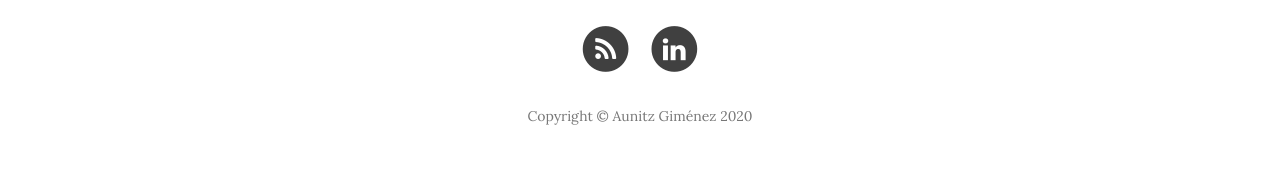
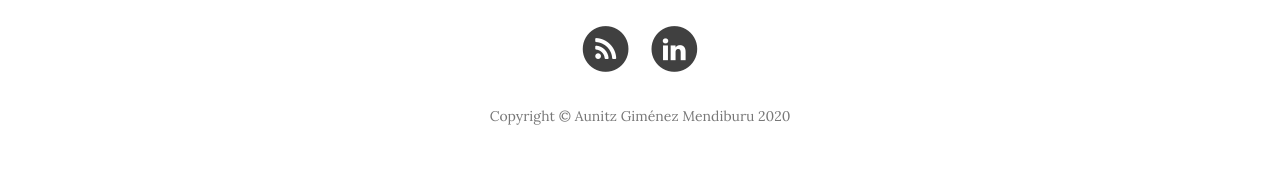
Before and after one commit to aunitz/beta, a Jekyll site: the page built from index.html, in a window 1280 px wide. Shown: the part 1655-1844 px from the top of the page. Built offline with Jekyll 4.4.1, drawn with Linux system fonts in a browser that asks for light colours; nearby versions of some CDN libraries; the list of posts is cut into pages by our own code.

Commit message:
feat: añadir Mendiburu para mejorar el posicionamiento SEO del término "Aunitz Giménez Mendiburu"

```diff
--- a/_config.yml
+++ b/_config.yml
@@ -1,9 +1,9 @@
 # Site settings
-title: Aunitz Giménez - Consultor y director de proyectos digitales
+title: Aunitz Giménez Mendiburu - Consultor y director de proyectos digitales
 subtitle: Aunitz Giménez
 header-img: img/home-bg.jpg
 email: aunitz@gmail.com
-copyright_name: Aunitz Giménez
+copyright_name: Aunitz Giménez Mendiburu
 description: "Dirección de proyectos digitales y consultoría tecnológica. Especialista en usabilidad, accesibilidad y desarrollo de soluciones en entorno web."
 baseurl: ""
 url: "https://www.aunitz.net"
```
